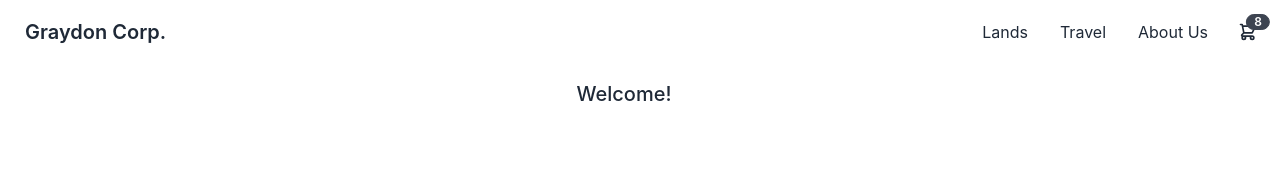
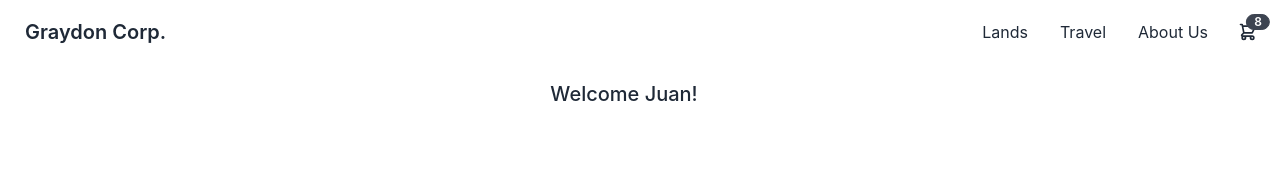
Before and after one commit to aguszabala2/react, a React (Create React App) app: page / in a window 1280 px wide. Shown: the top 174 px of the page. Built offline with nearby package versions, Linux system fonts and the light colour scheme.

Commit message:
Cart y ItemList 2

```diff
--- a/src/App.js
+++ b/src/App.js
@@ -7,7 +7,7 @@ function App() {
   return (
     <div className="App">
       <DaisyNavbar/>
-      <ItemListContainer/>
+      <ItemListContainer name="Juan"/>
     </div>
   );
 }
--- a/src/components/ItemListContainer.js
+++ b/src/components/ItemListContainer.js
@@ -5,7 +5,7 @@ const ItemListContainer = ({name}) => {
         <div tabindex="0" className="collapse">
             <input type="checkbox"/>
             <div className="collapse-title text-xl font-medium">
-                Welcome!
+                Welcome {name}!
             </div>
             <div className="collapse-content">
                 <p>Our awesome page is not currently available. Wait for us please.</p>
```
